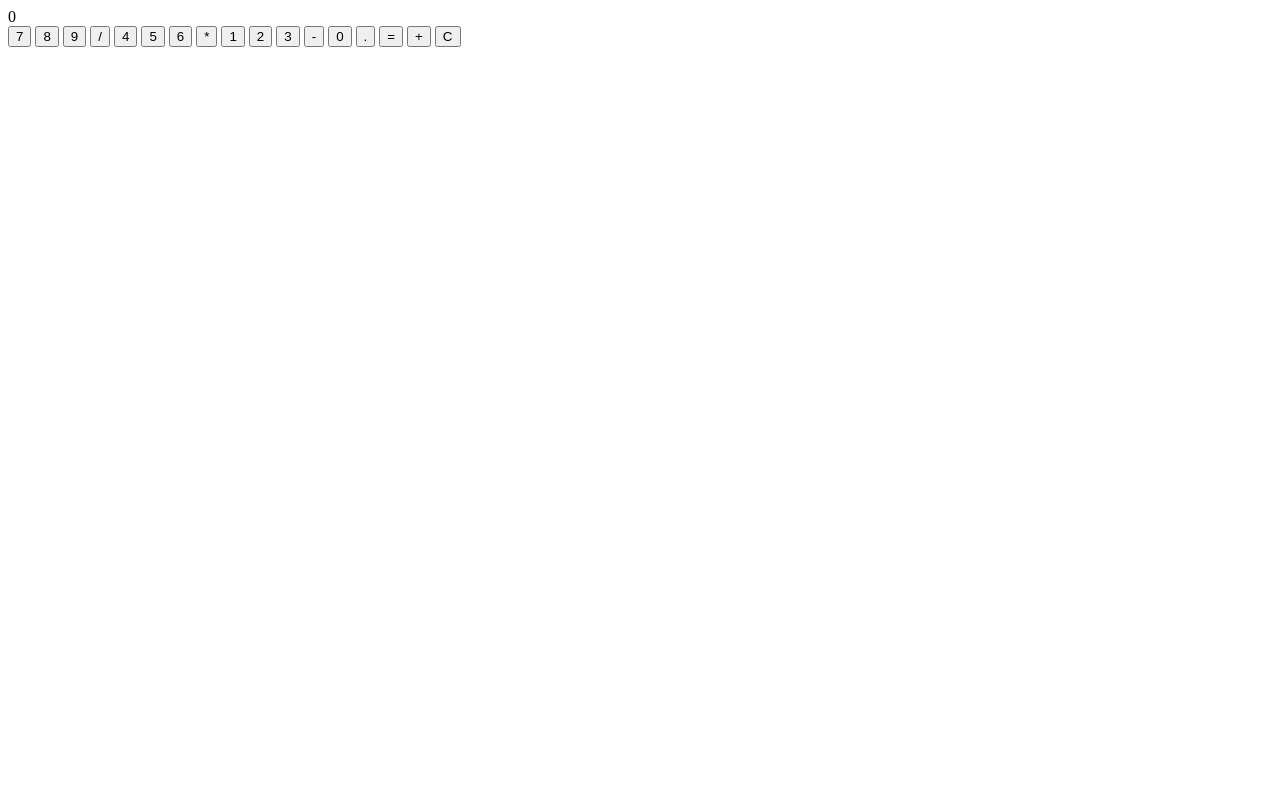
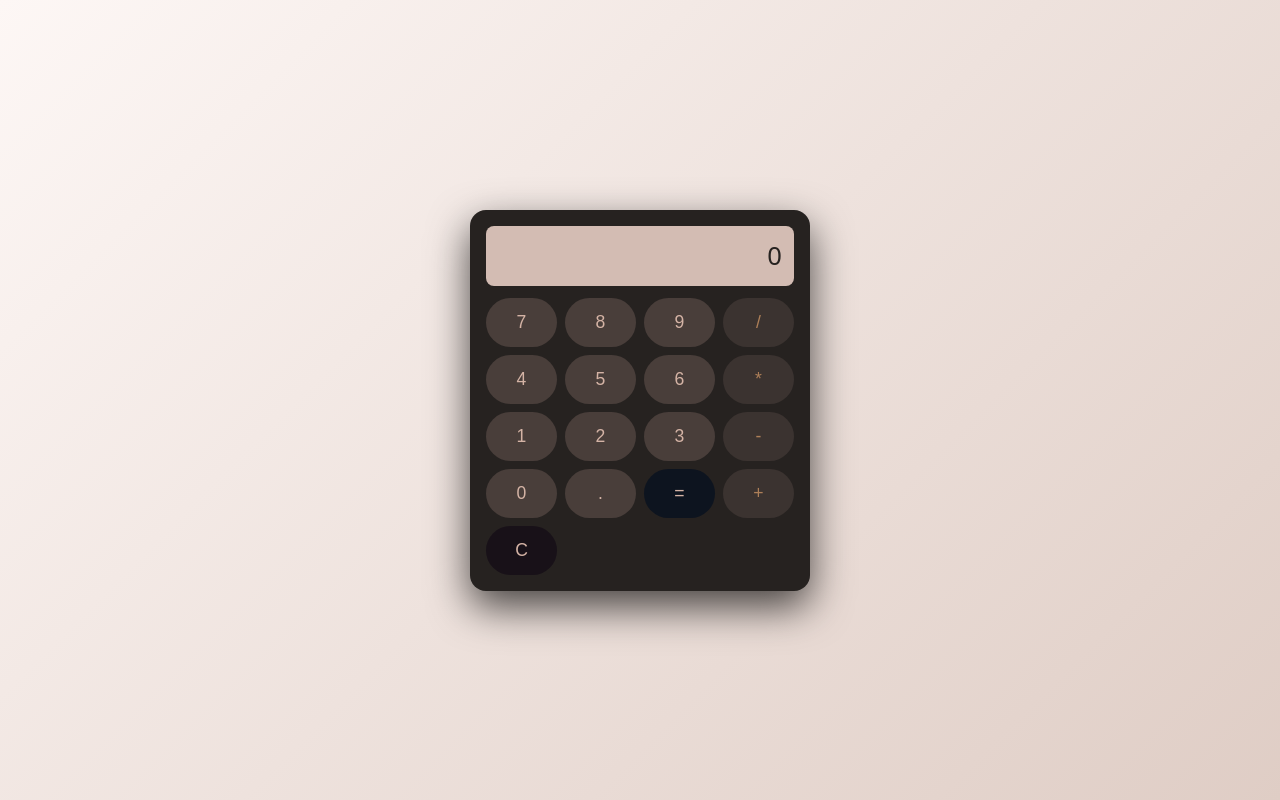
Before and after one commit to camllr/calculatrice, a plain HTML site: page index.html in a window 1280 px wide. Drawn offline with Linux system fonts and the light colour scheme.

Commit message:
création du visuel de la calculatrice

```diff
--- a/index.html
+++ b/index.html
@@ -4,6 +4,7 @@
     <meta charset="UTF-8" />
     <meta name="viewport" content="width=device-width, initial-scale=1.0" />
     <title>Calculatrice</title>
+    <link rel="stylesheet" href="styles.css" />
   </head>
   <body>
     <div class="calculator">
--- a/styles.css
+++ b/styles.css
@@ -0,0 +1,110 @@
+body {
+  margin: 0;
+  min-height: 100vh;
+  display: flex;
+  justify-content: center;
+  align-items: center;
+  font-family:
+    system-ui,
+    -apple-system,
+    BlinkMacSystemFont,
+    "Segoe UI",
+    Roboto,
+    Oxygen,
+    Ubuntu,
+    Cantarell,
+    "Open Sans",
+    "Helvetica Neue",
+    sans-serif;
+  background: linear-gradient(135deg, #fdf7f5, #dfcdc5);
+}
+
+.calculator {
+  background-color: #262220;
+  padding: 16px;
+  border-radius: 16px;
+  box-shadow: 0 16px 40px rgba(0, 0, 0, 0.7);
+  max-width: 340px;
+  width: 100%;
+  margin: 0 16px;
+  box-sizing: border-box;
+}
+
+.ecran {
+  background-color: #d3bcb3;
+  color: #262220;
+  min-height: 60px;
+  border-radius: 8px;
+  padding: 10px 12px;
+  margin-bottom: 12px;
+  font-size: 1.6rem;
+  text-align: right;
+  display: flex;
+  align-items: center;
+  justify-content: flex-end;
+  box-sizing: border-box;
+  word-wrap: break-word;
+}
+
+.buttons {
+  display: grid;
+  grid-template-columns: repeat(4, 1fr);
+  gap: 8px;
+}
+
+.btn {
+  border: none;
+  border-radius: 999px;
+  padding: 14px 0;
+  font-size: 1.1rem;
+  cursor: pointer;
+  color: #d4b3a5;
+  transition:
+    background-color 0.15s ease,
+    transform 0.1s ease,
+    box-shadow 0.15s ease;
+}
+
+.btn:not(.equal-btn):not(.clear-btn) {
+  background-color: #493e3a;
+}
+
+.btn[data-value="/"],
+.btn[data-value="*"],
+.btn[data-value="-"],
+.btn[data-value="+"] {
+  background-color: #3b3330 !important;
+  color: #ad7f58;
+}
+
+.equal-btn {
+  background-color: #0d141f;
+  color: #d4b3a5;
+}
+
+.clear-btn {
+  background-color: #181118;
+  color: #d4b3a5;
+}
+
+.btn:hover {
+  transform: translateY(-1px);
+  box-shadow: 0 4px 10px rgba(0, 0, 0, 0.4);
+}
+
+.btn:active {
+  transform: translateY(0);
+  box-shadow: none;
+}
+
+@media (max-width: 480px) {
+  .ecran {
+    font-size: 1.4rem;
+    padding: 8px 10px;
+  }
+
+  .btn {
+    padding: 12px 0;
+    font-size: 1rem;
+  }
+}
```
